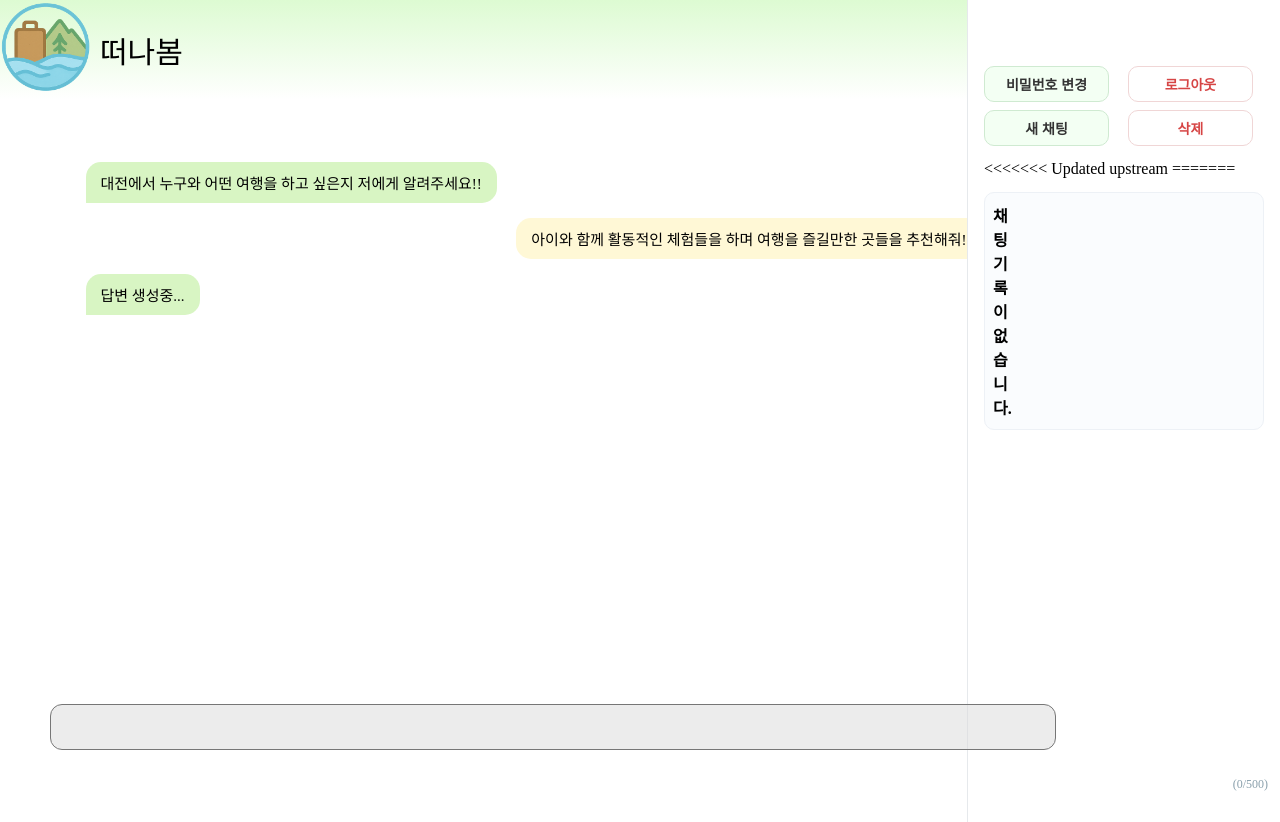
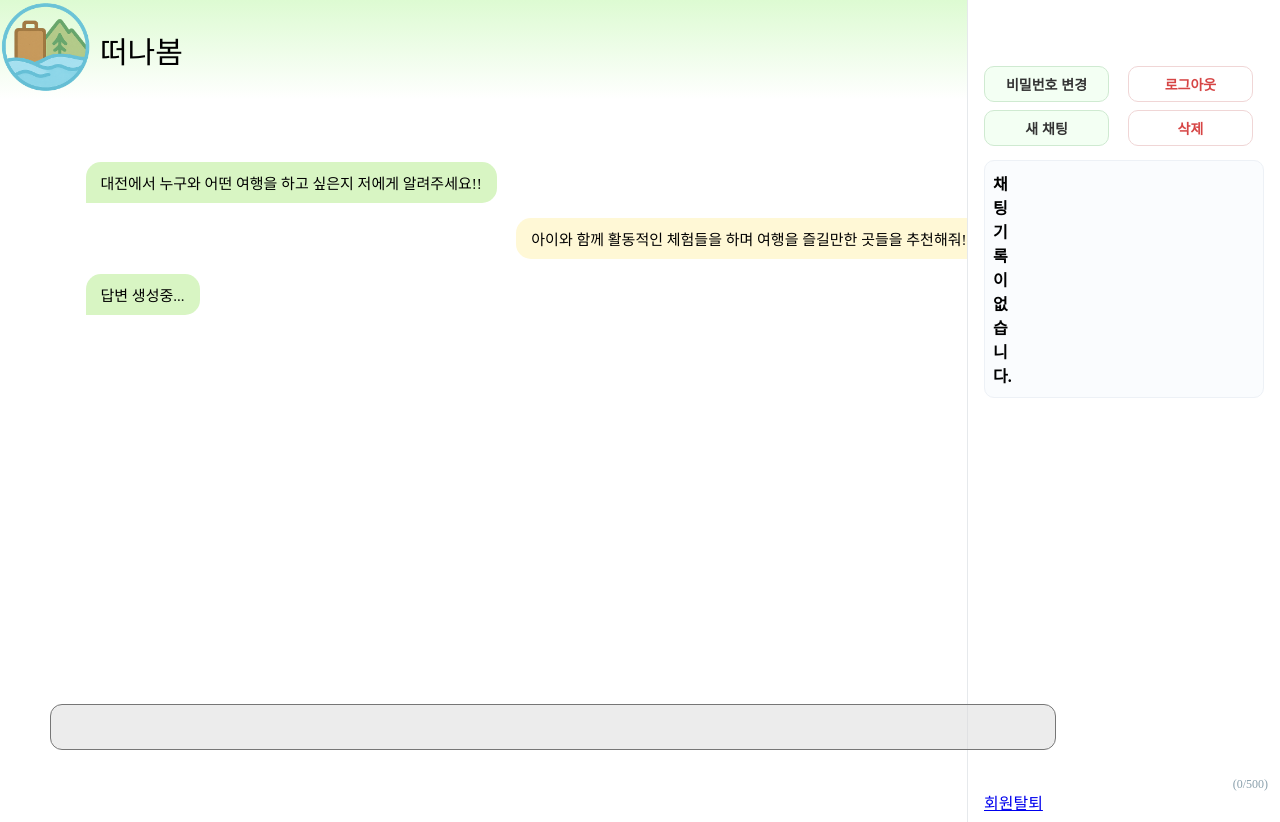
Before and after one commit to SKNETWORKS-FAMILY-AICAMP/SKN17-4th-3Team, a Django app: template templates/chat/chat.html in a window 1280 px wide. Run offline with Django 5.2, Linux system fonts and the light colour scheme; the template is opened without the code that fills it, so the values that code supplies are empty; parts of the project's set-up code (start-up, migrations or seed data) failed here and were passed over.

Commit message:
채팅 사이드바 목록 수정

```diff
--- a/templates/chat/chat.html
+++ b/templates/chat/chat.html
@@ -34,12 +34,8 @@
     <button class="btn primary">새 채팅</button>
     <button class="btn destructive">삭제</button>
   </div>
-<<<<<<< Updated upstream
-
-=======
 
   {% comment %} <div class="chat-list">
->>>>>>> Stashed changes
     <div class="chat-item">
       <input type="checkbox">
       <div class="date">2025-10-10 대전</div>
@@ -54,8 +50,6 @@
       <input type="checkbox">
       <div class="date">2025-10-08 서울</div>
     </div>
-<<<<<<< Updated upstream
-=======
   </div> {% endcomment %}
 
   <div class="chat-list">
@@ -78,7 +72,6 @@
   </div>
 
   <a href="{% url 'chat:withdraw' %}" class="delete-account-btn">회원탈퇴</a>
->>>>>>> Stashed changes
 </aside>
 
 <div class="style1">
```
Also changed, not shown: chat/views.py (+14 -13 lines).
